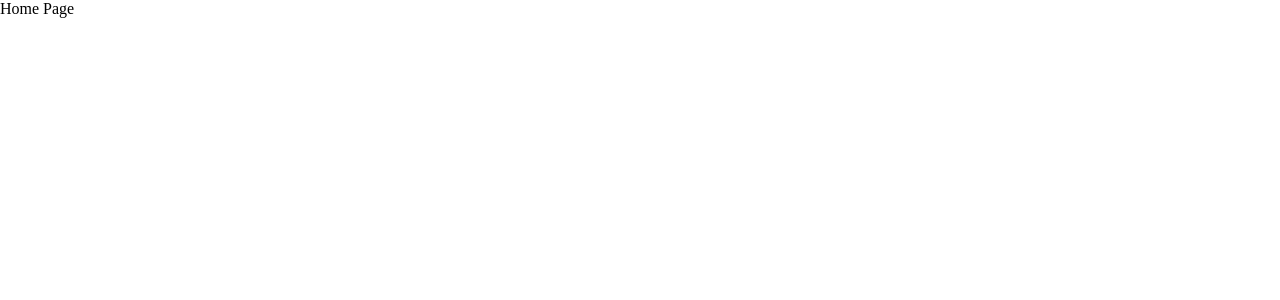
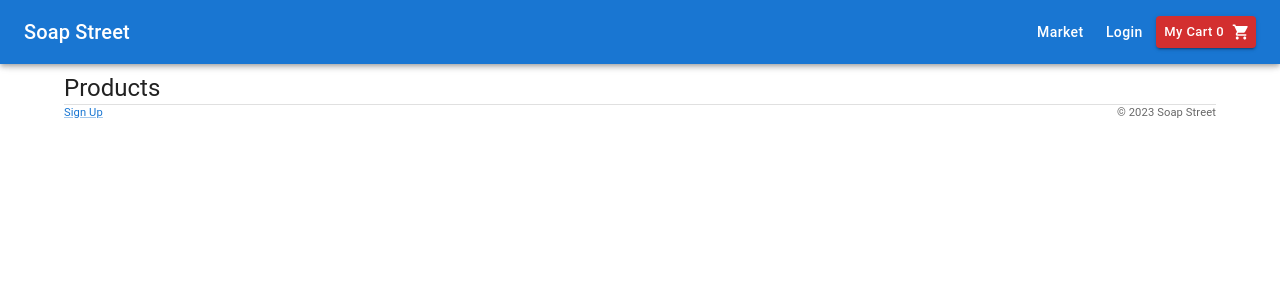
Before and after one commit to GGonryun/soap-street, a Next.js app: page / in a window 1280 px wide. Shown: the top 300 px of the page. Built offline with nearby package versions, Linux system fonts and the light colour scheme.

Commit message:
update home page with layout

```diff
--- a/src/pages/index.tsx
+++ b/src/pages/index.tsx
@@ -1,21 +1,28 @@
-import Head from "next/head";
-import { Box } from "@mui/material";
+import { Box, Divider, Link, Typography, styled } from "@mui/material";
+import { Layout } from "@/components/layout/layout";
+import { getCurrentYear } from "@/util/time";
 
 export default function Home() {
   return (
     <>
-      <Head>
-        <title>Soap Street</title>
-        <meta
-          name="description"
-          content="Bubbles, Barter, Bliss - Where soap dreams come true, and cleanliness is currency"
-        />
-        <meta name="viewport" content="width=device-width, initial-scale=1" />
-        <link rel="icon" href="/favicon.ico" />
-      </Head>
-      <main>
-        <Box>Home Page</Box>
-      </main>
+      <Layout
+        title="Soap Street"
+        description="Bubbles, Barter, Bliss - Where soap dreams come true, and cleanliness is currency"
+      >
+        <Typography variant="h5">Products</Typography>
+        <Divider />
+        <Box display="flex" flexGrow={1} justifyContent="space-between">
+          <CaptionText>
+            <Link href="/register">Sign Up</Link>
+          </CaptionText>
+          <CaptionText>© {getCurrentYear()} Soap Street</CaptionText>
+        </Box>
+      </Layout>
     </>
   );
 }
+
+const CaptionText = styled(Typography)(({ theme }) => ({
+  color: theme.palette.text.secondary,
+  fontSize: "0.7rem",
+}));
```
